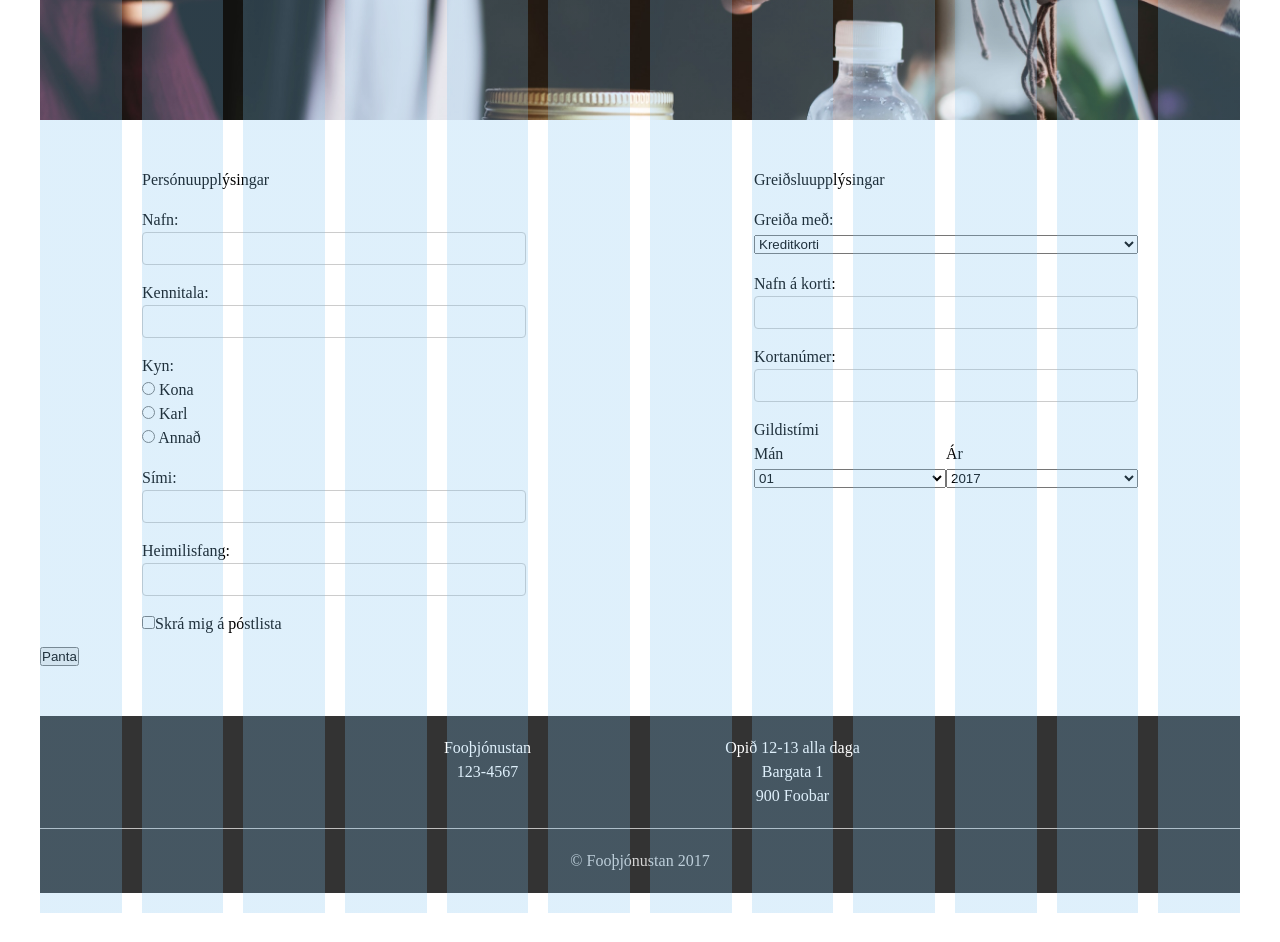
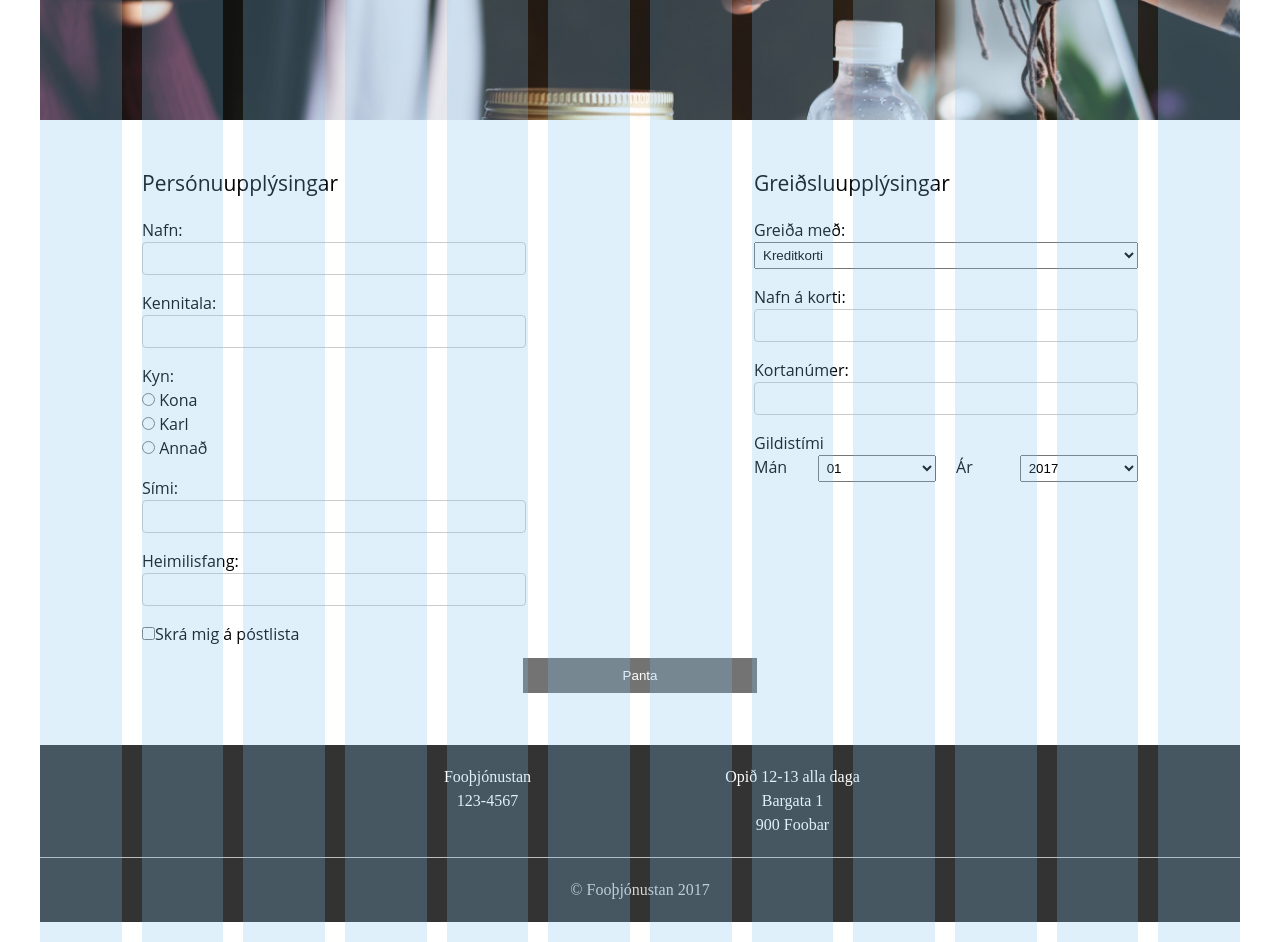
Before and after one commit to flexayoung/stort-verkefni1, a plain HTML site: page kaupa.html in a window 1280 px wide. Shown: the part 380-1322 px from the top of the page. Before the commit the page ends 1293 px from the top, so only its background shows below. Drawn offline with Linux system fonts and the light colour scheme.

Commit message:
Form style-að

```diff
--- a/kaupa.html
+++ b/kaupa.html
@@ -59,7 +59,8 @@
             <label for="payment">Greiða með:</label><br>
             <select name="payment" id="payment">
               <option value="credit">Kreditkorti</option>
-              <option value="debit">Debitkorti</option>
+              <option value="transaction">Millifærslu</option>
+              <option value="cash">Reiðufé</option>
             </select>
           </div>
           <div class="field">
@@ -72,7 +73,7 @@
           </div>
           <div class="field">
             <label>Gildistími</label><br>
-            <div id="monthleft">
+            <div id="monthdiv">
               <label for="month">Mán</label>
               <select id="month">
                 <option value="1">01</option>
@@ -89,7 +90,7 @@
                 <option value="12">12</option>
               </select>
             </div>
-            <div id="yearright">
+            <div id="yeardiv">
               <label for="year">Ár</label>
               <select id="year">
                 <option value="2017">2017</option>
@@ -101,7 +102,9 @@
           </div>
         </fieldset>
         </div>
-        <input type="submit" value="Panta" id="">
+        <div id="button">
+          <input type="submit" value="Panta" id="">
+        </div>
 
       </form>
       <footer>
--- a/styles.css
+++ b/styles.css
@@ -286,7 +286,10 @@ main .grid:first-child {
 
 
 /* KAUPA.HTML */
+
 form {
+  font-family: 'Open Sans', sans-serif;
+  font-size: 16px;
   width: 100%;
   padding: 3em 0 3em 0;
 }
@@ -310,6 +313,7 @@ form fieldset {
 
 legend {
   padding-bottom: 0.5em;
+  font-size: 21px;
 }
 
 .field {
@@ -328,8 +332,44 @@ input[type=text] {
 }
 
 select {
+  padding: 4px;
+}
+#payment {
   width: 100%;
 }
-input[type=button] {
+#monthdiv, #yeardiv {
+
+  width: 50%;
+  float: left;
+}
+#monthdiv label, #yeardiv label {
+  width: 100%;
+}
+
+#monthdiv select, #yeardiv select {
+  width: 65%;
+  float: right;
+}
+
+#monthdiv {
+  padding-right: 10px;
+}
+
+#yeardiv {
+  padding-left: 10px;
+}
+
+input[type=submit] {
+  background-color: #747373;
+  border: none;
+  color: white;
+  padding: 10px 100px;
+  margin: 4px 2px;
+  cursor: pointer;
 
 }
+
+#button {
+    text-align: center;
+    margin: auto;
+}
```
